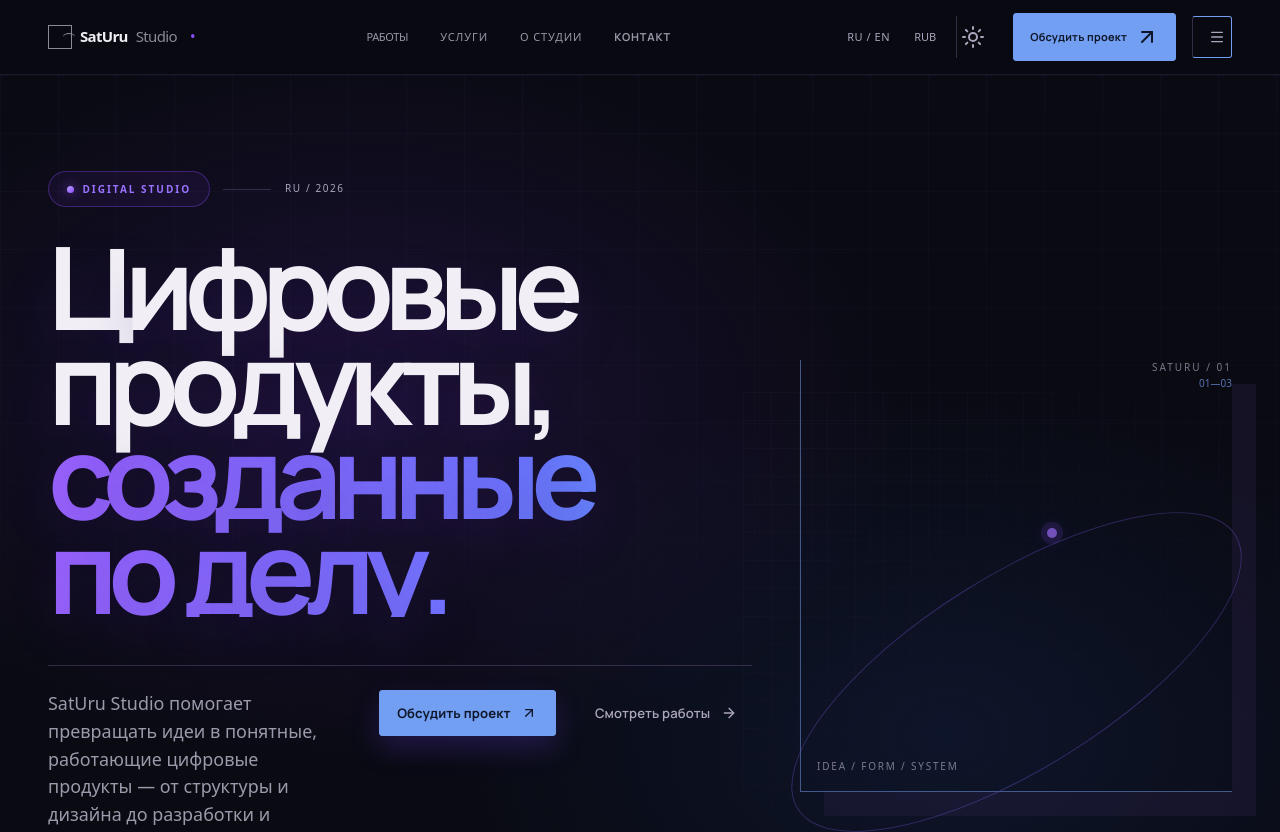
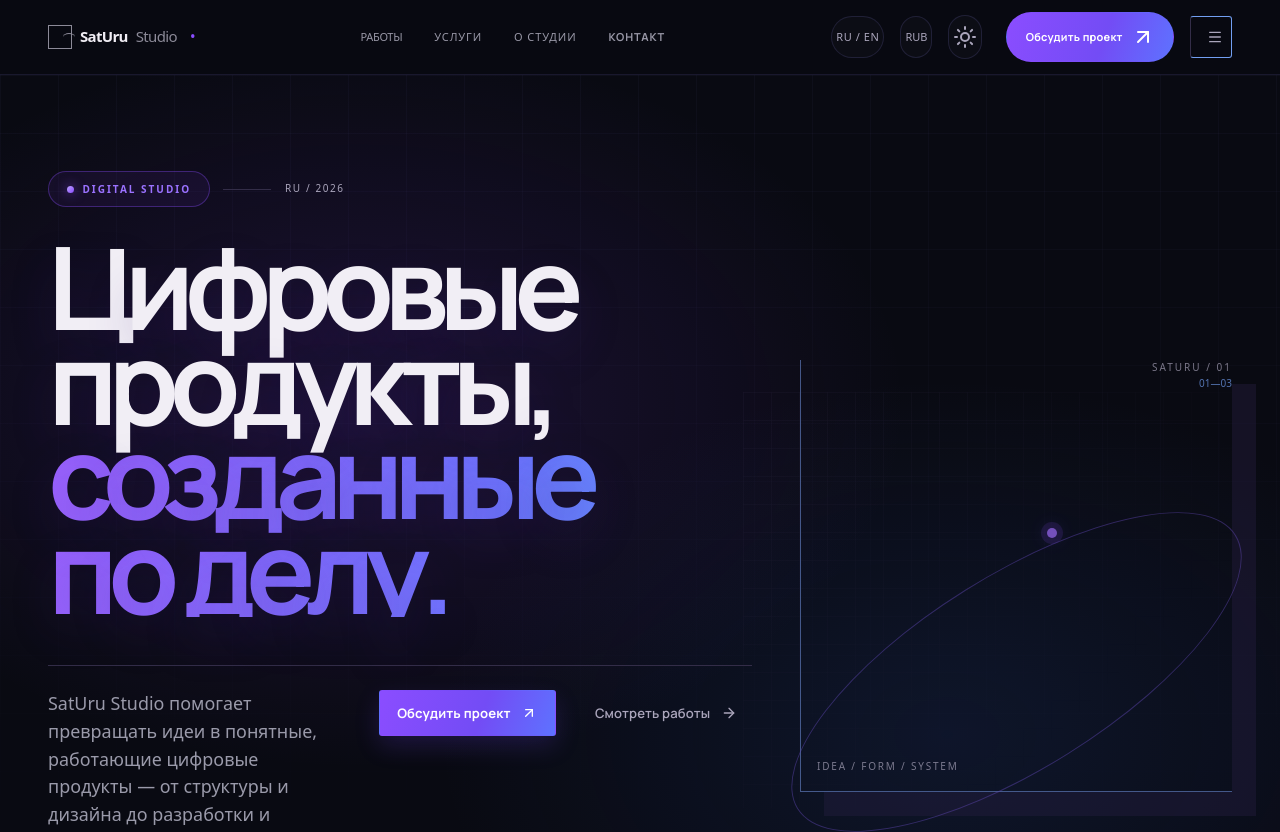
Before and after one commit to NoxenSo/SatUru, a Next.js app: page / in a window 1280 px wide. Shown: the top 832 px of the page. Built offline with nearby package versions, Linux system fonts and the light colour scheme.

Commit message:
Унифицировать кнопки и элементы интерфейса

```diff
--- a/app/globals.css
+++ b/app/globals.css
@@ -216,7 +216,8 @@ main > section:first-child .reveal > .mt-10 span { color: #848394; }
 header { position: sticky !important; top: 0; z-index: 50; }
 header > .container { position: relative; z-index: 51; }
 .utility-toggle { position: relative; z-index: 60; }
-header > .container > button { position: relative; z-index: 60; }
+header > .container > button { position: relative; z-index: 60; border-radius: 999px; border: 1px solid rgba(116,108,191,.28); background: rgba(255,255,255,.02); color: #9897a6; }
+header > .container > button:hover { border-color: rgba(138,77,255,.5); background: rgba(138,77,255,.1); color: #fff; }
 
 .utility-panel nav { grid-template-columns: repeat(6, minmax(0, 1fr)); gap: 0 1.5rem; }
 .utility-panel nav > a { min-height: 3.75rem; display: flex; align-items: center; font-size: .78rem; letter-spacing: .08em; text-transform: uppercase; }
@@ -235,6 +236,83 @@ header > .container > button { position: relative; z-index: 60; }
   .utility-panel nav { display: flex; gap: 0; }
   .utility-panel nav > a { min-height: 3.25rem; }
   .site-footer__cta-note { margin-top: .25rem; }
+}
+
+/* Reference-aligned component system */
+:where(.link-arrow, .form-submit, .utility-toggle, header .container > div:last-of-type > a) {
+  border-radius: 999px;
+  font-family: 'Manrope', sans-serif;
+  font-weight: 700;
+  letter-spacing: .01em;
+}
+:where(.link-arrow, .form-submit, .utility-toggle, header .container > div:last-of-type > a):focus-visible {
+  outline: 2px solid #9c62ff;
+  outline-offset: 4px;
+}
+.link-arrow, .form-submit {
+  min-height: 48px;
+  padding: .82rem 1.35rem;
+  gap: .65rem;
+  transition: transform .2s ease, box-shadow .2s ease, background .2s ease, border-color .2s ease, color .2s ease;
+}
+.link-arrow svg, .form-submit svg { width: 15px; height: 15px; transition: transform .2s ease; }
+.link-arrow:hover svg, .form-submit:hover svg { transform: translate(3px, -2px); }
+.link-arrow:active, .form-submit:active { transform: translateY(1px); }
+.link-arrow:not(.text-\[var\(--muted\)\]), .form-submit {
+  border-color: transparent !important;
+  background: linear-gradient(110deg, #8b4dff, #734cf5 58%, #5e72ff) !important;
+  box-shadow: 0 10px 24px rgba(105, 64, 230, .2) !important;
+  color: #fff !important;
+}
+.link-arrow:not(.text-\[var\(--muted\)\]):hover, .form-submit:hover {
+  border-color: transparent;
+  background: linear-gradient(110deg, #9a66ff, #725cff 58%, #6f83ff);
+  box-shadow: 0 14px 30px rgba(105, 64, 230, .32);
+  color: #fff;
+  transform: translateY(-2px);
+}
+.link-arrow.text-\[var\(--muted\)\] {
+  min-height: 44px;
+  border-color: rgba(116,108,191,.2);
+  background: rgba(255,255,255,.015);
+  padding-inline: 1.05rem;
+  color: #9795a8;
+}
+.link-arrow.text-\[var\(--muted\)\]:hover {
+  border-color: rgba(138,77,255,.42);
+  background: rgba(138,77,255,.1);
+  color: #fff;
+  transform: translateY(-2px);
+}
+header .container > div:last-of-type > a {
+  min-height: 42px;
+  border: 1px solid transparent;
+  border-radius: 999px !important;
+  background: linear-gradient(110deg, #8b4dff, #734cf5 58%, #5e72ff) !important;
+  padding: .72rem 1.15rem;
+  color: #fff !important;
+}
+header .container > div:last-of-type > button {
+  min-height: 42px;
+  border: 1px solid rgba(116,108,191,.2);
+  border-radius: 999px;
+  background: rgba(255,255,255,.02);
+  padding-inline: .9rem;
+  color: #9897a6;
+}
+header .container > div:last-of-type > button:hover { border-color: rgba(138,77,255,.42); background: rgba(138,77,255,.1); color: #fff; }
+header .container > div:last-of-type > a:hover { transform: translateY(-2px); box-shadow: 0 10px 22px rgba(105,64,230,.26); }
+.utility-toggle { width: 42px; height: 42px; border-radius: 999px; }
+.site-footer__cta-note { min-height: 44px; border: 0; padding-top: 0; }
+.faq-list summary { position: relative; min-height: 70px; border-bottom: 1px solid rgba(116,108,191,.18); padding: 1.2rem 0; transition: color .2s ease, padding .2s ease, border-color .2s ease; }
+.faq-list summary:hover { border-color: rgba(138,77,255,.48); padding-inline: .65rem; color: #fff; }
+.faq-list summary span { transition: transform .25s ease, background .25s ease; }
+.faq-list details[open] summary span { transform: rotate(45deg); background: rgba(138,77,255,.16); }
+.pricing-row .link-arrow { justify-self: end; }
+@media (max-width: 767px) {
+  .link-arrow, .form-submit { min-height: 48px; }
+  .pricing-row .link-arrow, .contact-form .form-submit { justify-self: start; }
+  .faq-list summary:hover { padding-inline: .35rem; }
 }
 
 a { color: inherit; text-decoration: none; }
```
